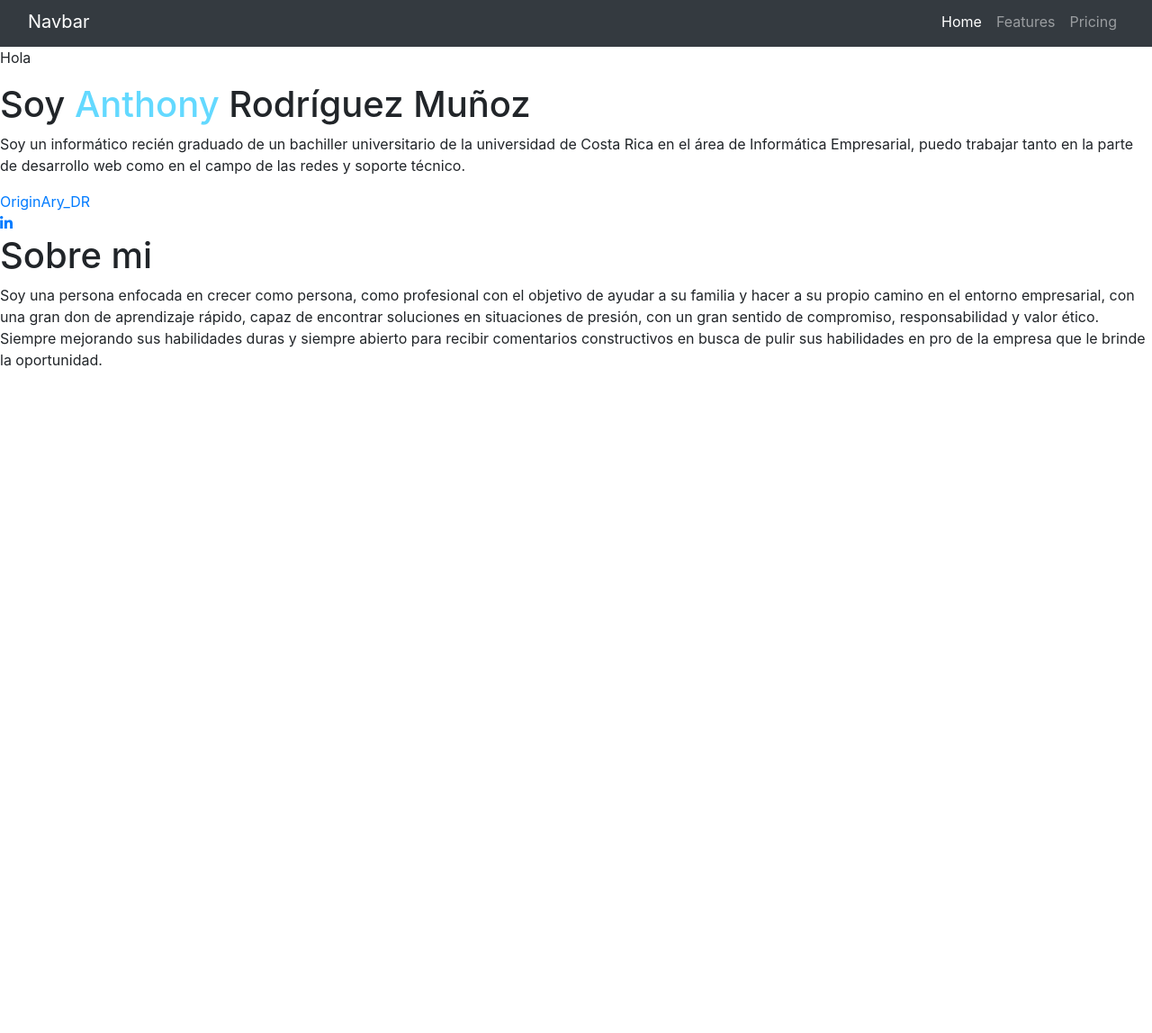
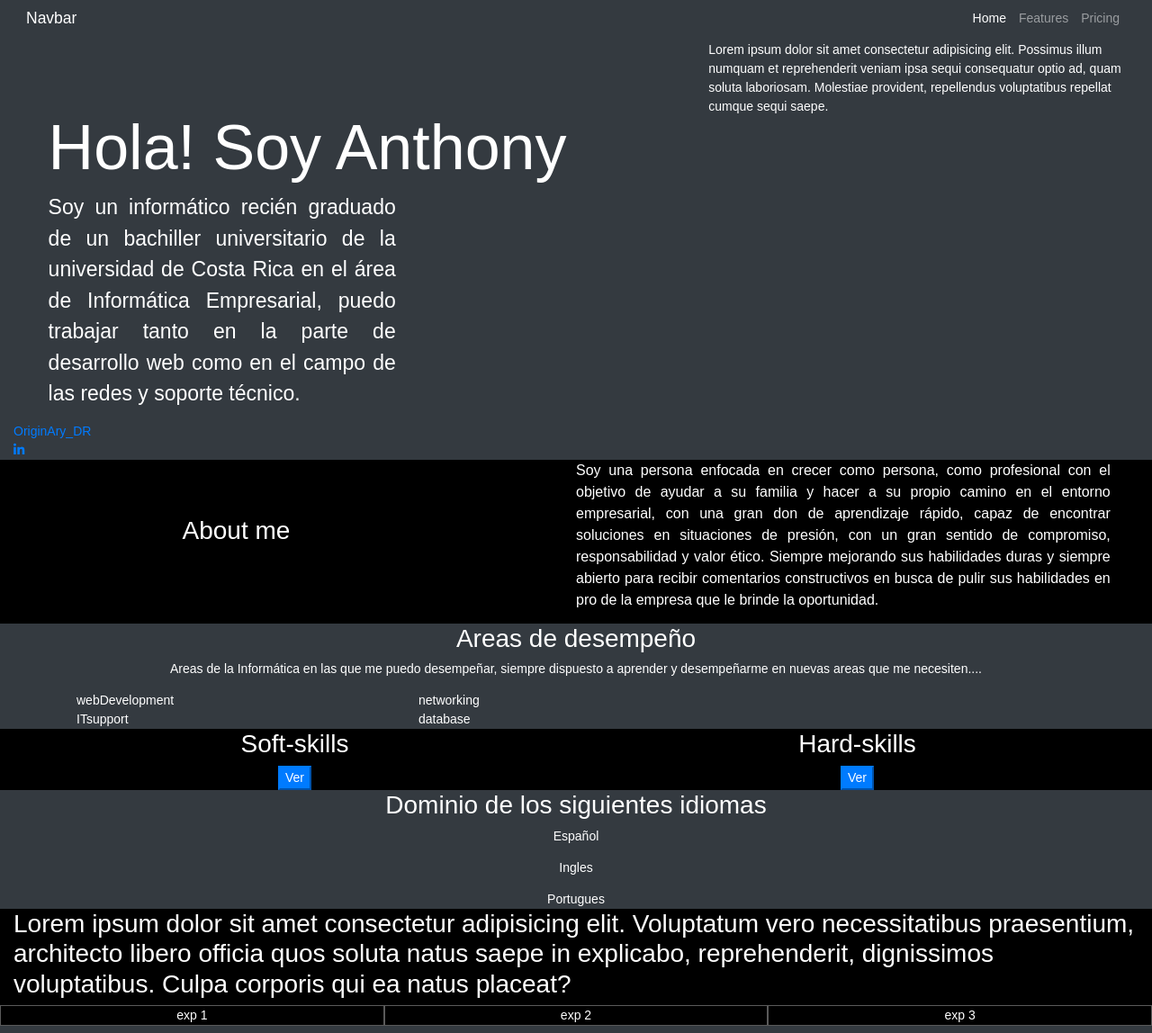
Before and after one commit to tonyRodriguez10/portafolio, a plain HTML site: page index.html in a window 1280 px wide. Shown: the part 4-1152 px from the top of the page at 90% size. Before the commit the page ends 800 px from the top, so only its background shows below. Drawn offline with nearby package versions, Linux system fonts and the light colour scheme.

Commit message:
queda listo el armado basico de la pagina 2/27/2021

```diff
--- a/css/style.css
+++ b/css/style.css
@@ -0,0 +1,90 @@
+@charset "UTF-8";
+* {
+  font-family: "Arial", Helvetica, sans-serif;
+  font-size: 14px;
+  color: white;
+}
+.start{
+    background-color: #343a40;
+}
+.title{
+    margin-top: 10%;
+    margin-left: 5%;
+    font-family: 'Poppins', sans-serif;
+    font-size: 70px;
+}
+.fast-description{
+    margin-left: 5%;
+    width: 50%;
+    text-align: justify;
+    font-family: 'Poppins', sans-serif;
+    font-size: 23px;
+}
+.about-container{
+    background-color: black;
+}
+.about-title, .about-text{
+    width: 50%;
+    font-family: 'Poppins', sans-serif;
+}
+.about-title{
+    padding-left: 15%;
+    padding-top: 5%;
+    padding-bottom: 5%;
+}
+.about-description{
+    margin-right: 5%;
+    text-align: justify;
+    font-family: 'Poppins', sans-serif;
+    font-size: 16px;
+}
+.workArea-container{
+    background-color: #343a40;
+}
+.workArea-title{
+    text-align: center;
+}
+.skills-container{
+    background-color: black;
+}
+.soft-skills, .hard-skills{
+    width: 50%;
+    text-align: center;
+}
+.soft-skills-container,.hard-skills-container{
+    display: none;
+}
+.languages-container{
+    background-color: #343a40;
+}
+.languages-title{
+    text-align: center;
+}
+.languages-detail{
+    text-align: center;
+}
+.work-container{
+    background-color: black;
+}
+.work-row{
+    text-align: center;
+}
+.experience_single_item {
+    border-style: solid;
+    border-width: 1px 1px 1px 1px;
+    border-color: #5a5a5a;
+}
+.about_wrap{
+    background-color: #343a40;
+    padding: 120px 0 130px;
+}
+.contact_wrap{
+    background-color: black;
+    padding: 120px 0 130px;
+    text-align: center;
+}
+.con_info_menu{
+    margin: 0;
+    padding: 0;
+    list-style: none;
+}
--- a/index.html
+++ b/index.html
@@ -6,9 +6,10 @@
     <meta name="viewport" content="width=device-width, initial-scale=1">
     <!--title & icon-->
     <link rel="shortcut icon" href="images/icon.png">
-    <!--css & bootstrap-->
+    <!--css & bootstrap & jQuery-->
     <link rel="stylesheet" type="text/css" href="css/style.css">
     <link rel="stylesheet" href="https://cdn.jsdelivr.net/npm/bootstrap@4.6.0/dist/css/bootstrap.min.css" integrity="sha384-B0vP5xmATw1+K9KRQjQERJvTumQW0nPEzvF6L/Z6nronJ3oUOFUFpCjEUQouq2+l" crossorigin="anonymous">
+    <script src="https://code.jquery.com/jquery-3.5.1.js" integrity="sha256-QWo7LDvxbWT2tbbQ97B53yJnYU3WhH/C8ycbRAkjPDc=" crossorigin="anonymous"></script>
     <!--font awesome-->
     <script src="https://kit.fontawesome.com/d52d3f4212.js" crossorigin="anonymous"></script>
 </head>
@@ -31,26 +32,32 @@
               </div>
             </div>
           </nav>
+            <div class="container-fluid d-flex start">
+              <div class="introduction">
                 <!-- Hola -->
-            <p>Hola</p>
-            <h1>Soy <font color="#63D9FF">Anthony</font> Rodríguez Muñoz</h1>
-            <p class="details">Soy un informático recién graduado de un bachiller universitario de la universidad de Costa Rica en el área de Informática Empresarial,
+                <h1 class="title">Hola! Soy Anthony</h1>
+                <p class="fast-description">Soy un informático recién graduado de un bachiller universitario de la universidad de Costa Rica en el área de Informática Empresarial,
                     puedo trabajar tanto en la parte de desarrollo web como en el campo de las redes y soporte técnico.
                 </p>
                 <!-- CV Button -->
                 <a href="#" class="cv-btn">OriginAry_DR</a>
-            <!-- down arrow -->
-            <div class="black line"></div>
                 <!-- social media -->
                 <div class="social">
                   <a href="https://www.linkedin.com/in/anthony-yeran-rodr%C3%ADguez-mu%C3%B1oz-3bb768196/"<i class="fab fa-linkedin-in"></i></a>
                 </div>
+              </div>
+              <div class="photo">Lorem ipsum dolor sit amet consectetur adipisicing elit. Possimus illum numquam et reprehenderit veniam ipsa sequi consequatur optio ad, quam soluta laboriosam. Molestiae provident, repellendus voluptatibus repellat cumque sequi saepe.</div>
+            </div>
     </section>
     <!-- about me -->
     <section id="about">
+      <div class="container-fluid d-flex about-container">
+            <!-- about title -->
+            <div class="about-title">
+              <h2>About me</h2>
+            </div>
             <div class="about-text">
-                <h1>Sobre mi</h1>
-                <p> Soy una persona enfocada en crecer como persona, como
+                <p class="about-description"> Soy una persona enfocada en crecer como persona, como
                         profesional con el objetivo de ayudar a su familia y hacer
                         a su propio camino en el entorno empresarial, con una gran
                         don de aprendizaje rápido, capaz de encontrar soluciones en
@@ -59,13 +66,123 @@
                         habilidades duras y siempre abierto para recibir comentarios constructivos en busca de pulir
                         sus habilidades en pro de la empresa que le brinde la oportunidad.</p>
             </div>
-            <!-- about model -->
-            <div class="about-model">
-                <img src="" alt="" srcset="">
+      </div>
+    </section>
+    <!-- work areas -->
+    <section id="work areas">
+      <div class="container-fluid d-flex flex-column workArea-container">
+            <!-- workArea title -->
+            <div class="workArea-title">
+              <h2>Areas de desempeño</h2>
+              <p>Areas de la Informática en las que me puedo desempeñar, siempre dispuesto a aprender y desempeñarme en nuevas areas que me necesiten....</p>
+            </div>
+            <div class="container">
+              <div class="row">
+                <div class="col-4 webDevelopment-tag">
+                  webDevelopment
+                </div>
+                <div class="col-4 networking-tag">
+                  networking
+                </div>
+              </div>
+              <div class="row">
+                <div class="col-4 ITsupport-tag">
+                  ITsupport
+                </div>
+                <div class="col-4 database-tag">
+                  database
+                </div>
+              </div>
+            </div>
+      </div>
+    </section>
+    <!-- skills -->
+    <section id="skills">
+      <div class="container-fluid d-flex skills-container">
+            <!-- soft-skills -->
+            <div class="soft-skills">
+              <h2>Soft-skills</h2>
+              <button id="soft-skill--btn" class="btn-primary">Ver</button>
+              <div class="soft-skills-container">Se ve</div>
+            </div>
+            <!-- hard-skills -->
+            <div class="hard-skills">
+              <h2>Hard-skills</h2>
+              <button id="hard-skill--btn" class="btn-primary">Ver</button>
+              <div class="hard-skills-container">Se ve</div>
+            </div>
+      </div>
+    </section>
+    <!-- idiomas -->
+    <section id="languages">
+      <div class="container-fluid d-block languages-container">
+            <!-- languages title -->
+            <div class="languages-title">
+              <h2>Dominio de los siguientes idiomas</h2>
+            </div>
+            <div class="languages-detail">
+              <div class="espanol"><p>Español</p></div>
+              <div class="ingles"><p>Ingles</p></div>
+              <div class="portugues"><p style="margin-bottom: 0%;">Portugues</p></div>
+            </div>
+      </div>
+    </section>
+    <!-- work experience -->
+    <section id="work-experience">
+      <div class="container-fluid d-block work-container">
+            <!-- work title -->
+            <div class="work-title">
+              <h2>Lorem ipsum dolor sit amet consectetur adipisicing elit. Voluptatum vero necessitatibus praesentium, architecto libero officia quos soluta natus saepe in explicabo, reprehenderit, dignissimos voluptatibus. Culpa corporis qui ea natus placeat?</h2>
+            </div>
+              <div class="work-row">
+                <div class="row">
+                  <div class="col-4 experience_single_item ">
+                    exp 1
+                  </div>
+                  <div class="col-4 experience_single_item ">
+                    exp 2
+                  </div>
+                  <div class="col-4 experience_single_item ">
+                    exp 3
+                  </div>
+                </div>
+              </div>
+      </div>
+    </section>
+    <section id="studies" class="about_wrap">
+      <div class="container">
+        <div class="row d_flex">
+          <div class="col-sm-5 col-xs-12">hola</div>
+          <div class="col-sm-7 col-xs-12 about_content">
+            <p>U</p>
+            <p>CISCO</p>
+            <p>Cole</p>
+            <p>Libre office</p>
+            <p>Tecnico medio</p>
+            <p>Bachil cole</p>
+          </div>
+        </div>
+      </div>
+    </section>
+    <section id="contact" class="contact_wrap">
+      <div class="container">
+        <div class="row">
+          <div class="col-sm-5"><h2>CONTACT ME</h2></div>
+        </div>
+        <div class="row">
+          <div class="col-sm-4">
+            <ul class="con_info_menu">
+              <li>Correo</li>
+              <li>telefono</li>
+              <li>LinkedIn</li>
+            </ul>
+          </div>
+        </div>
       </div>
     </section>
     <script src="https://code.jquery.com/jquery-3.5.1.slim.min.js" integrity="sha384-DfXdz2htPH0lsSSs5nCTpuj/zy4C+OGpamoFVy38MVBnE+IbbVYUew+OrCXaRkfj" crossorigin="anonymous"></script>
     <script src="https://cdn.jsdelivr.net/npm/popper.js@1.16.1/dist/umd/popper.min.js" integrity="sha384-9/reFTGAW83EW2RDu2S0VKaIzap3H66lZH81PoYlFhbGU+6BZp6G7niu735Sk7lN" crossorigin="anonymous"></script>
     <script src="https://cdn.jsdelivr.net/npm/bootstrap@4.6.0/dist/js/bootstrap.min.js" integrity="sha384-+YQ4JLhjyBLPDQt//I+STsc9iw4uQqACwlvpslubQzn4u2UU2UFM80nGisd026JF" crossorigin="anonymous"></script>
 </body>
+<script src="jQuery/script.js"></script>
 </html>
--- /dev/null
+++ b/jQuery/script.js
@@ -0,0 +1,9 @@
+$(document).ready(function()
+	    {
+	    $("#soft-skill--btn").on( "click", function() {
+	        $(".soft-skills-container").toggle();
+	         });
+		$("#hard-skill--btn").on( "click", function() {
+			$(".hard-skills-container").toggle();
+			 });
+	    });
```
Lines whose indentation alone changed are shown as unchanged.
